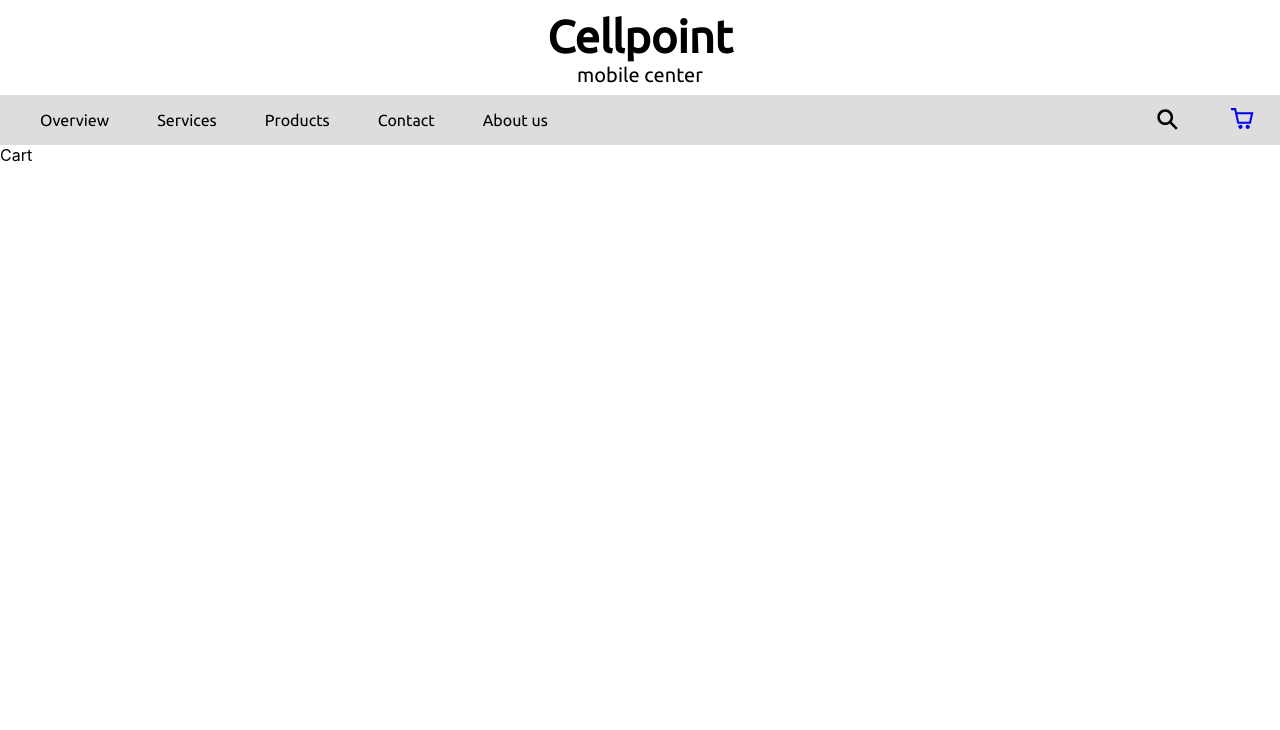
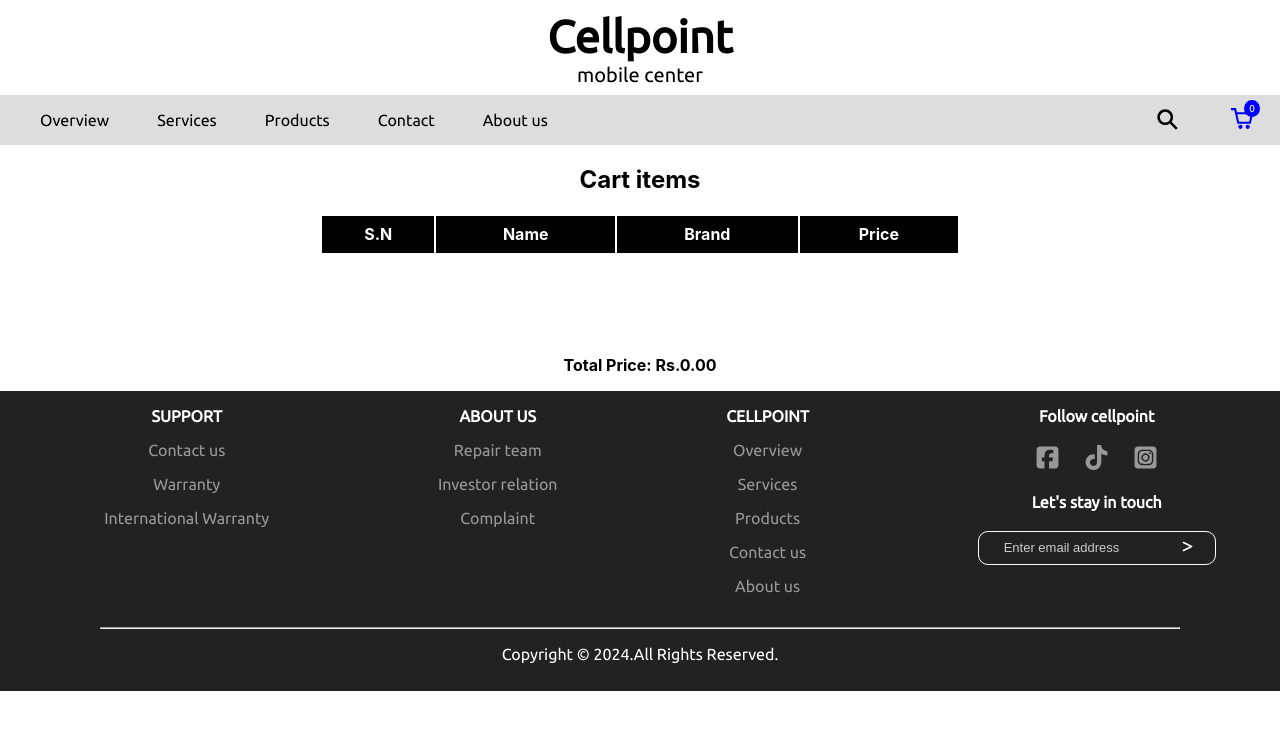
Before and after one commit to evillentenxon/cellpoint_frontend, a React (Create React App) app: page /cart in a window 1280 px wide. Shown: the top 730 px of the page. Built offline with nearby package versions, Linux system fonts and the light colour scheme.

Commit message:
add to cart complete

```diff
--- a/src/DataContext.jsx
+++ b/src/DataContext.jsx
@@ -5,13 +5,20 @@ const DataContext = createContext();
 
 export const DataProvider = ({ children }) => {
   const [inputData, setInputData] = useState('');
+  const [cartCount, setCartCount]= useState(0);
+  const [selectedProducts, setSelectedProducts]= useState([]);
 
   const updateInputData = (newData) => {
     setInputData(newData);
   };
 
+  const addToCart= (productDetails)=>{
+    setCartCount(cartCount+1);
+    setSelectedProducts([...selectedProducts, productDetails]);
+  }
+
   return (
-    <DataContext.Provider value={{ inputData, updateInputData }}>
+    <DataContext.Provider value={{ inputData, updateInputData, cartCount, addToCart, selectedProducts}}>
       {children}
     </DataContext.Provider>
   );
--- a/src/ProductViewPage.jsx
+++ b/src/ProductViewPage.jsx
@@ -2,12 +2,26 @@ import React, { useEffect, useState } from 'react';
 import { useParams, useLocation } from 'react-router-dom';
 import styled from 'styled-components';
 import Footer from './components/Footer';
+import { useData } from './DataContext';
+import { useNavigate } from 'react-router-dom';
 
 function ProductViewPage() {
   const { itemId } = useParams();
   const { search } = useLocation();
   const queryParams = new URLSearchParams(search);
   const itemCategory = queryParams.get('category');
+  const {addToCart}= useData();
+  const navigate = useNavigate();
+
+  const handleAddToCart= (productDetails)=>{
+    // const productDetails= {
+    //   title: "Product 1",
+    //   price: 20,
+    //   category: 'earphone'
+    // }
+
+    addToCart(productDetails);
+  }
 
   const [productInfo, setProductInfo] = useState(null);
   const [relatedProducts, setRelatedProducts] = useState([]);
@@ -50,6 +64,15 @@ function ProductViewPage() {
 
   }, [itemId, itemCategory]);
 
+  const handleDivClick = (itemId, itemCategory) => {
+    // Concatenate ID and category in the URL
+    const url = `/ProductViewPage/${itemId}?category=${itemCategory}`;
+
+    // Navigate to another component with the concatenated URL
+    // console.log('Clicked on item with ID:', itemId);
+    // console.log('Clicked on item with category:', itemCategory);
+    navigate(url);
+  };
 
   console.log(itemCategory);
   return (
@@ -66,7 +89,7 @@ function ProductViewPage() {
             <p>Rs.{productInfo.price}</p>
             <p>Brand: {productInfo.brand}</p>
             <button id="order">Order Now</button>
-            <button id="cart">Add to cart</button>
+            <button id="cart" onClick={()=>handleAddToCart(productInfo)}>Add to cart</button>
           </div>
         </div>
       ) : (
@@ -77,8 +100,8 @@ function ProductViewPage() {
       <div className="data">
         {relatedProducts.length > 0 ? (
           relatedProducts.map((item) => (
-            <div key={relatedProducts._id}>
-              <img src={`/images/${item.image}`} alt="data" />
+            <div key={relatedProducts._id} onClick={() => handleDivClick(item._id,item.category)}>
+              <img src={`/images/${item.image}`} alt="data"/>
               <p className="ptitle">{item.title}</p>
               <p className="ptitle">Rs.{item.price}</p>
             </div>
--- a/src/components/Cart.jsx
+++ b/src/components/Cart.jsx
@@ -1,9 +1,66 @@
-import React from 'react'
+import React from 'react';
+import { useData } from '../DataContext';
+import styled from 'styled-components';
+import Footer from './Footer';
 
 function Cart() {
+  const { selectedProducts } = useData();
+
+  // Use array.reduce to calculate the total price
+  const totalPrice = selectedProducts.reduce((acc, product) => acc + product.price, 0);
+
   return (
-    <div>Cart</div>
-  )
+    <Div>
+      <h2>Cart items</h2>
+      <table width="50%">
+        <thead>
+          <tr>
+            <th>S.N</th>
+            <th>Name</th>
+            <th>Brand</th>
+            <th>Price</th>
+          </tr>
+        </thead>
+        <tbody>
+          {selectedProducts.map((product, index) => (
+            <tr key={index}>
+              <td>{++index}</td>
+              <td>
+                <img src={`/images/${product.image}`} alt="" />
+                {product.title}
+              </td>
+              <td>{product.brand}</td>
+              <td>Rs.{product.price}</td>
+            </tr>
+          ))}
+        </tbody>
+      </table>
+
+      <p><b>Total Price: Rs.{totalPrice.toFixed(2)}</b></p>
+
+      <Footer />
+    </Div>
+  );
 }
 
-export default Cart
+export default Cart;
+
+const Div = styled.div`
+  text-align: center;
+  table {
+    margin: 0 auto 100px auto;
+    th {
+      background-color: #000;
+      color: #fff;
+      height: 35px;
+    }
+    td {
+      border-bottom: 1px solid #999;
+      vertical-align: center;
+    }
+  }
+
+  img {
+    width: 50px;
+  }
+`;
--- a/src/components/Header.jsx
+++ b/src/components/Header.jsx
@@ -3,12 +3,14 @@ import styled from "styled-components";
 import { NavLink } from "react-router-dom";
 import { IoSearchSharp } from "react-icons/io5";
 import { CgShoppingCart } from "react-icons/cg";
+import {useData} from '../DataContext';
 
 
 function Header() {
 
   const [stickyClass, setStickyClass] = useState('bottom');
   const [toggle, setToggle] = useState(false);
+  const {cartCount}= useData();
 
   useEffect(() => {
     window.addEventListener('scroll', stickNavbar);
@@ -48,7 +50,10 @@ function Header() {
         </ul>
         <div className="icons">
           <IoSearchSharp className="icon" onClick={searchBoxToggle} />
-          <NavLink to="/cart"><CgShoppingCart className="icon"/></NavLink>
+          <NavLink to="/cart">
+            <CgShoppingCart className="icon" />
+            <span id="cart-count">{cartCount}</span>
+          </NavLink>
         </div>
       </div>
 
@@ -139,6 +144,17 @@ p{
   display: flex;
   align-items: center;
   justify-content: space-between;
+
+  #cart-count {
+    background-color: #00f;
+    color: #fff;
+    border-radius: 50%;
+    padding: 3px 5px;
+    font-size: 10px;
+    position: absolute;
+    top: 7px;
+    right: 20px;
+}
 }
 
 .sticky-nav ul{
@@ -162,6 +178,17 @@ p{
 
 .sticky-nav .icon{
   color: #fff;
+}
+
+#cart-count {
+  background-color: #00f;
+  color: #fff;
+  border-radius: 50%;
+  padding: 3px 5px;
+  font-size: 10px;
+  position: absolute;
+  top: 100px;
+  right: 20px;
 }
 
 // media query---------------------------------------
```
Lines whose indentation alone changed are shown as unchanged.
